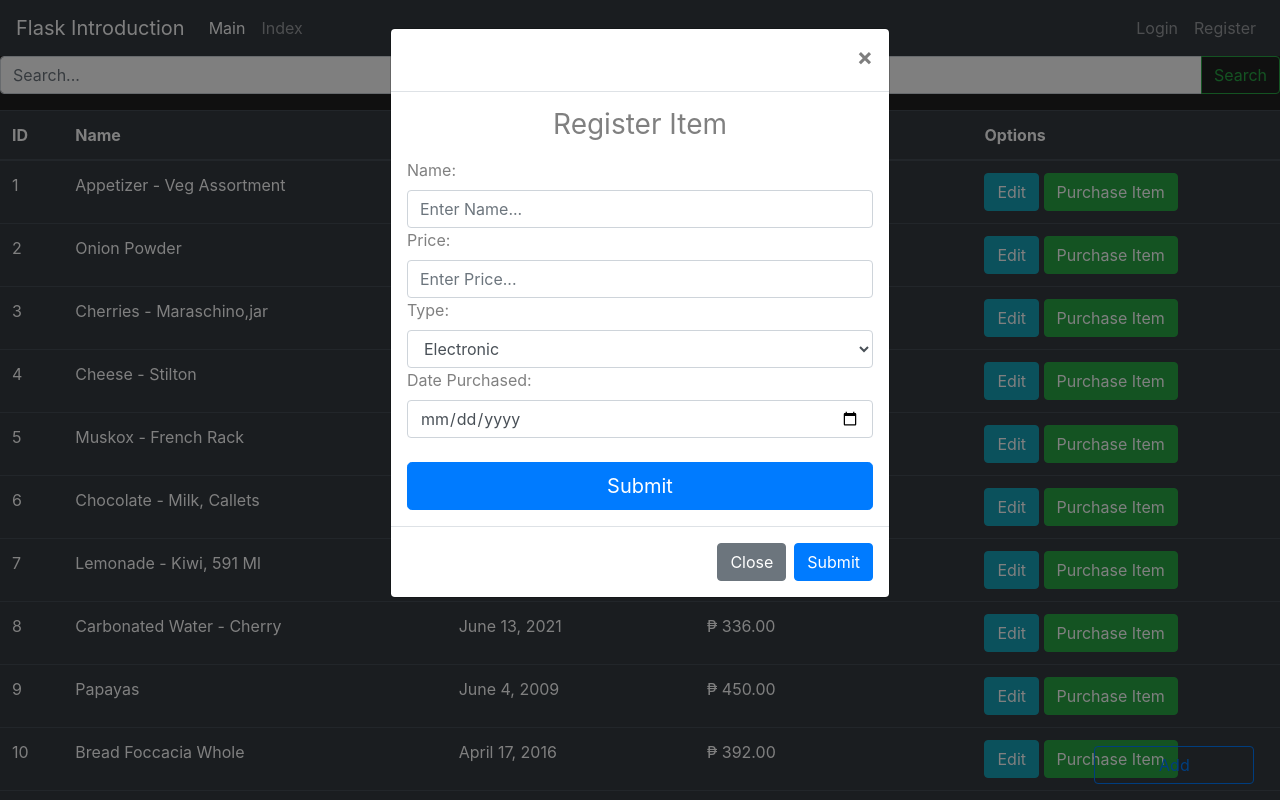
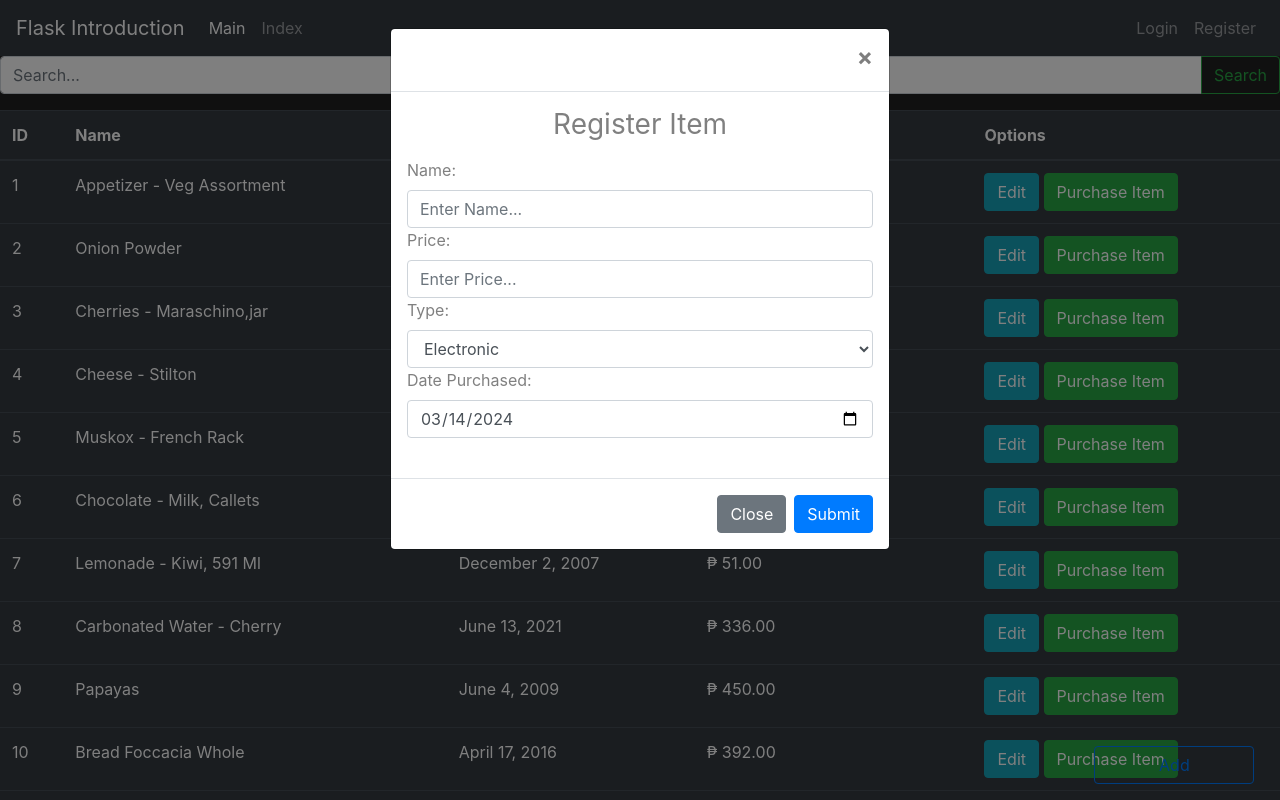
Before and after one commit to jecbranzuela/Flask_Intro, a Flask app: page /search in a window 1280 px wide, after a click on "Add". Run offline with Flask 3, Linux system fonts and the light colour scheme; some libraries are stand-ins or nearby versions.

Commit message:
register fixed

```diff
--- a/static/forms.py
+++ b/static/forms.py
@@ -2,10 +2,11 @@ from flask_wtf import FlaskForm
 from wtforms.fields import DateField
 from wtforms import StringField, SubmitField,IntegerField,FloatField,SelectField,HiddenField
 from wtforms.validators import Length,DataRequired, EqualTo,ValidationError
+from datetime import datetime
 
 class RegisterItemForm(FlaskForm):
     name = StringField(label='Name:', validators=[Length(min=2,max=200), DataRequired()])
     price = IntegerField(label='Price:',validators=[DataRequired()])
-    datePurchased = DateField(label='Date Purchased:', validators=[DataRequired()])
+    datePurchased = DateField(label='Date Purchased:', validators=[DataRequired()], default=datetime.today().date)
     type = SelectField("Type:", choices=[('Electronic'),('Medicine'),('Food'),('Misc')],validators=[DataRequired()])
     submit = SubmitField(label='Submit')
--- a/static/routes.py
+++ b/static/routes.py
@@ -14,7 +14,7 @@ def index():
 @app.route('/search',methods=['GET', 'POST'])
 def search():
     query = request.args.get('query','')
-    results = Item.query.filter(Item.name.ilike(f"%{query}%")).all()
+    results = Item.query.filter(Item.name.ilike(f"%{query}%") | Item.id.ilike(f"%{query}%")).all()
     itemsFormatted = FormatItem(results)
     form = RegisterItemForm()
     return render_template('index.html', items=itemsFormatted, query=query,form=form)
@@ -32,31 +32,35 @@ def RegisterItem():
             #type = form.type.data,
             datePurchased=form.datePurchased.data
         )
-        db.session.add(item_to_create)
-        db.session.commit()
-        flash('Success! Item has been created!', category='success')
-        query = request.args.get('query','')
-        results = Item.query.filter(Item.name.ilike(f"%{query}%")).all()
-        itemsFormatted = FormatItem(results)
-        itemsFormatted = [itemsFormatted[-1]] + itemsFormatted[:-1]
-        return render_template('index.html', items=itemsFormatted, query=query,form=form)
+        similarItem = Item.query.filter(Item.name.like(f'%{item_to_create.name}')).all()
+        if similarItem:
+            flash(f'Item {item_to_create.name} is already in the database!',category='warning')
+        else:
+            db.session.add(item_to_create)
+            db.session.commit()
+            flash(f'Success! Item {item_to_create.name} has been created!', category='success')
+            query = request.args.get('query','')
+            results = Item.query.filter(Item.name.ilike(f"%{query}%")).all()
+            itemsFormatted = FormatItem(results)
+            itemsFormatted = [itemsFormatted[-1]] + itemsFormatted[:-1]
+            return render_template('index.html', items=itemsFormatted, query=query,form=form)
 
     FormError(form)
     return redirect(url_for('search'))
 
-@app.route('/UpdateItem/', methods=['GET', 'POST'])
-def UpdateItem():
-    item = request.form('item_id')
-    ItemToUpdate = Item.query.get(item)
+@app.route('/UpdateItem/<int:item_id>', methods=['GET', 'POST'])
+def UpdateItem(item_id):
+    ItemToUpdate = Item.query.get_or_404(item_id)
     form = RegisterItemForm(obj=ItemToUpdate)
     if form.validate_on_submit():
-        form.populate_obj(ItemToUpdate)
         ItemToUpdate.name = form.name.data
         ItemToUpdate.price = form.price.data
         ItemToUpdate.datePurchased = form.datePurchased.data
         flash(f'Success! The update has been committed to the database', category='success')
         db.session.commit()
-        return redirect(url_for('search'))
+    else:
+        FormError(form)
+    return redirect(url_for('search'))
 
 
 
@@ -77,7 +81,7 @@ def UpdateItem():
 def FormError(form):
     if form.errors != {}:
         for err_msg in form.errors.values():
-            flash(f'Error in creating a user: {err_msg}', category='danger')
+            flash(f'Error: {err_msg}', category='danger')
 def FormatItem(items):
     # Set the locale to use the user's default settings
     locale.setlocale(locale.LC_ALL,'')
--- a/static/templates/base.html
+++ b/static/templates/base.html
@@ -91,4 +91,14 @@
   }
 </style>
 
+<script>
+  function refreshPage() {
+      window.location.reload();
+  }
+</script>
+<script>
+  function submitForm(formId) {
+      document.getElementById(formId).submit();
+  }
+</script>
 </html>
--- a/static/templates/index.html
+++ b/static/templates/index.html
@@ -33,8 +33,7 @@ Sample Title
       <td>{{item.datePurchased}}</td>
       <td>₱ {{ item.price }}</td>
       <td>
-        <button class="btn btn-outline btn-info" onclick="editItem('{{ item.id }}')" data-toggle="modal"
-          data-target="#UpdateItem">Edit</button>
+        <button class="btn btn-outline btn-info" data-toggle="modal" data-target="#UpdateItem_{{item.id}}">Edit</button>
         <button class="btn btn-outline btn-success">Purchase Item</button>
       </td>
     </tr>
@@ -58,7 +57,8 @@ Sample Title
         </button>
       </div>
       <div class="modal-body">
-        <form method="POST" action="{{ url_for('RegisterItem') }}" class="form-register" style="color: grey;">
+        <form id="create_form" method="POST" action="{{ url_for('RegisterItem') }}" class="form-register"
+          style="color: grey;">
           {{ form.hidden_tag() }}
           <blockquote class="blockquote text-center">
             <h1 class="h3 mb-3 font-weight-normal">
@@ -68,21 +68,22 @@ Sample Title
           {{form.name.label()}} {{ form.name(class="form-control", placeholder="Enter Name...",autocomplete="off")}}
           {{form.price.label()}} {{ form.price(class="form-control", placeholder="Enter Price...",autocomplete="off")}}
           {{form.type.label()}} {{ form.type(class="form-control", placeholder="Item Type...",autocomplete="off")}}
-          {{form.datePurchased.label()}} {{ form.datePurchased(class="form-control", placeholder="Enter Date...",autocomplete="off") }}
+          {{form.datePurchased.label()}} {{ form.datePurchased(class="form-control", placeholder="Enter
+          Date...",autocomplete="off") }}
           <br>
-          {{ form.submit(class="btn btn-lg btn-block btn-primary") }}
         </form>
       </div>
       <div class="modal-footer">
-        <button type="button" class="btn btn-secondary" data-dismiss="modal">Close</button>
-        <button type="submit" class="btn btn-primary">Submit</button>
+        <button type="button" class="btn btn-secondary" data-dismiss="modal" onclick=refreshPage()>Close</button>
+        <button type="submit" class="btn btn-primary" data-dismiss="modal"
+          onclick="submitForm('create_form')">Submit</button>
       </div>
     </div>
   </div>
 </div>
-
+{% for item in items %}
 <!-- Update Modal -->
-<div class="modal fade" id="UpdateItem" data-backdrop="static" data-keyboard="false" tabindex="-1"
+<div class="modal fade" id="UpdateItem_{{item.id}}" data-backdrop="static" data-keyboard="false" tabindex="-1"
   aria-labelledby="staticBackdropLabel" aria-hidden="true">
   <div class="modal-dialog">
     <div class="modal-content">
@@ -93,35 +94,31 @@ Sample Title
         </button>
       </div>
       <div class="modal-body">
-        <form method="POST" id="updateItemForm" class="form-register"
-          style="color: grey;">
+        <form id="update_form_{{ item.id }}" method="POST" action="{{ url_for('UpdateItem',item_id=item.id) }}"
+          class="form-register" style="color: grey;">
           {{ form.hidden_tag() }}
-          <input type="hidden" id="itemIdToUpdate" name="item_id"> <!-- Add this hidden input field -->
+          <input type="hidden" id="itemIdToUpdate" name="item_id" value="{{ item.id }}">
+          <!-- Add this hidden input field -->
           <blockquote class="blockquote text-center">
             <h1 class="h3 mb-3 font-weight-normal">
               Update Item
             </h1>
           </blockquote>
-          {{form.name.label()}} {{ form.name(class="form-control", placeholder="Enter Name...")}}
-          {{form.price.label()}} {{ form.price(class="form-control", placeholder="Enter Price...")}}
-          {{form.datePurchased.label()}} {{ form.datePurchased(class="form-control", placeholder="Enter Date...") }}
+          {{ form.csrf_token }}
+          {{form.name.label()}} {{ form.name(class="form-control", placeholder="current: " ~ item.name,
+          value=item.name)}}
+          {{form.price.label()}} {{ form.price(class="form-control", placeholder=item.price, value=item.price)}}
+          {{form.datePurchased.label()}} {{ form.datePurchased(class="form-control",
+          placeholder=item.datePurchased,value=item.datePurchased) }}
           <br>
-          {{ form.submit(class="btn btn-lg btn-block btn-primary") }}
+          <div class="modal-footer">
+            <a type="button" class="btn btn-secondary" data-dismiss="modal" onclick=RefreshPage()>Close</a>
+            <button type="submit" class="btn btn-primary" data-dismiss="modal" onclick="submitForm('update_form_{{ item.id }}')">Submit</button>
+          </div>
         </form>
-      </div>
-      <div class="modal-footer">
-        <button type="button" class="btn btn-secondary" data-dismiss="modal">Close</button>
-        <button type="submit" class="btn btn-primary">Submit</button>
       </div>
     </div>
   </div>
 </div>
-<script>
-  function editItem(itemId) {
-    // Set the value of the hidden input field to the item ID
-    document.getElementById('itemIdToUpdate').value = itemId;
-    // Open the update modal
-    $('#UpdateItem').modal('show');
-  }
-</script>
+{% endfor %}
 {% endblock %}
```
Also changed, not shown: instance/test.db.
